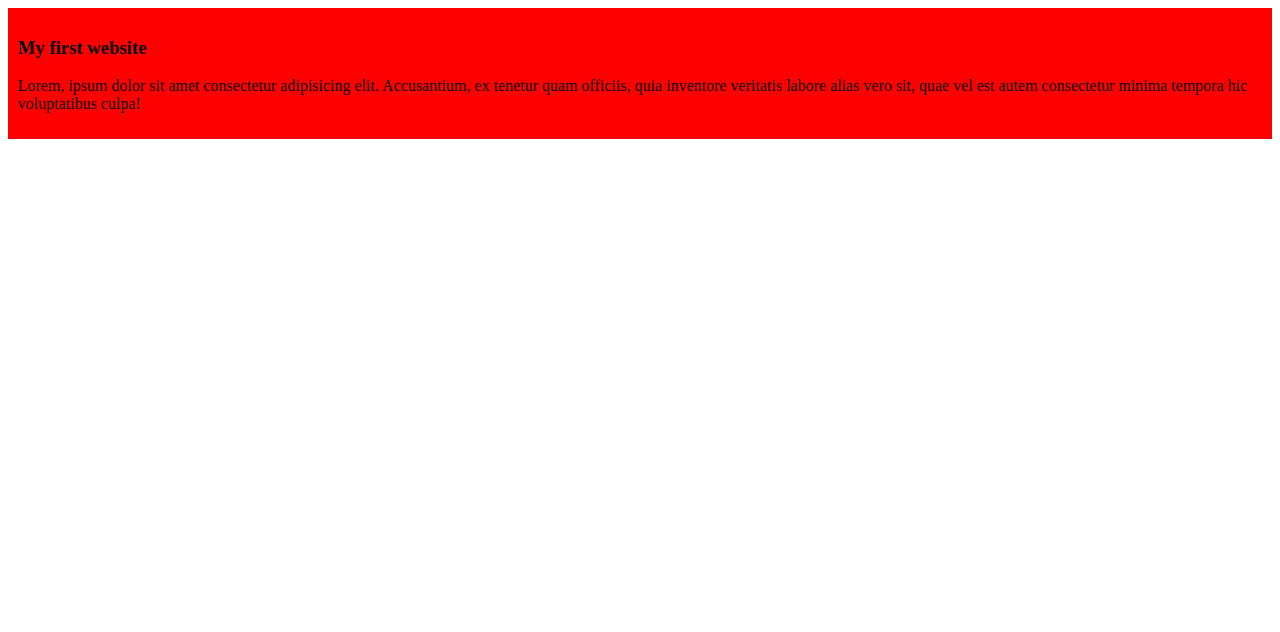
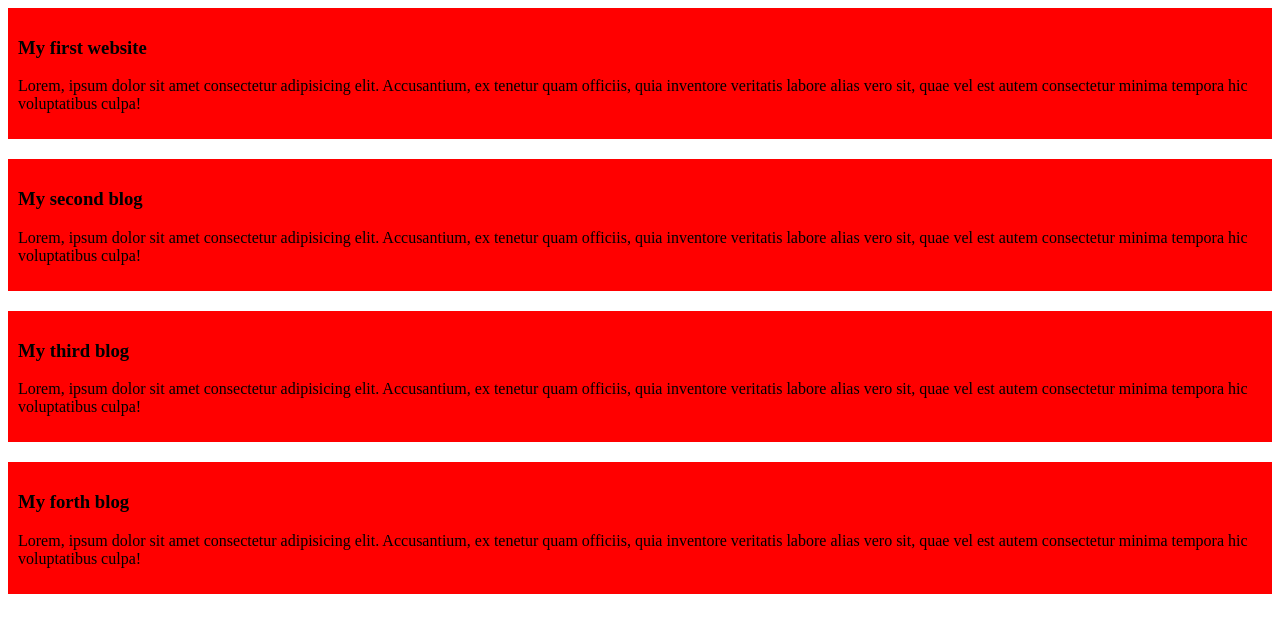
Before and after one commit to AbdullahArRafi29/My-simple-website, a plain HTML site: page index.html in a window 1280 px wide. Drawn offline with Linux system fonts and the light colour scheme.

Commit message:
added the next 3 blogs

```diff
--- a/index.html
+++ b/index.html
@@ -11,5 +11,17 @@
         <h3>My first website</h3>
     <p>Lorem, ipsum dolor sit amet consectetur adipisicing elit. Accusantium, ex tenetur quam officiis, quia inventore veritatis labore alias vero sit, quae vel est autem consectetur minima tempora hic voluptatibus culpa!</p>
     </div>
+    <div>
+        <h3>My second blog</h3>
+    <p>Lorem, ipsum dolor sit amet consectetur adipisicing elit. Accusantium, ex tenetur quam officiis, quia inventore veritatis labore alias vero sit, quae vel est autem consectetur minima tempora hic voluptatibus culpa!</p>
+    </div>
+    <div>
+        <h3>My third blog</h3>
+    <p>Lorem, ipsum dolor sit amet consectetur adipisicing elit. Accusantium, ex tenetur quam officiis, quia inventore veritatis labore alias vero sit, quae vel est autem consectetur minima tempora hic voluptatibus culpa!</p>
+    </div>
+    <div>
+        <h3>My forth blog</h3>
+    <p>Lorem, ipsum dolor sit amet consectetur adipisicing elit. Accusantium, ex tenetur quam officiis, quia inventore veritatis labore alias vero sit, quae vel est autem consectetur minima tempora hic voluptatibus culpa!</p>
+    </div>
 </body>
 </html>
--- a/styles/blog.css
+++ b/styles/blog.css
@@ -1,4 +1,5 @@
 div{
     background-color: red;
     padding: 10px;
+    margin-bottom: 20px;
 }
```
